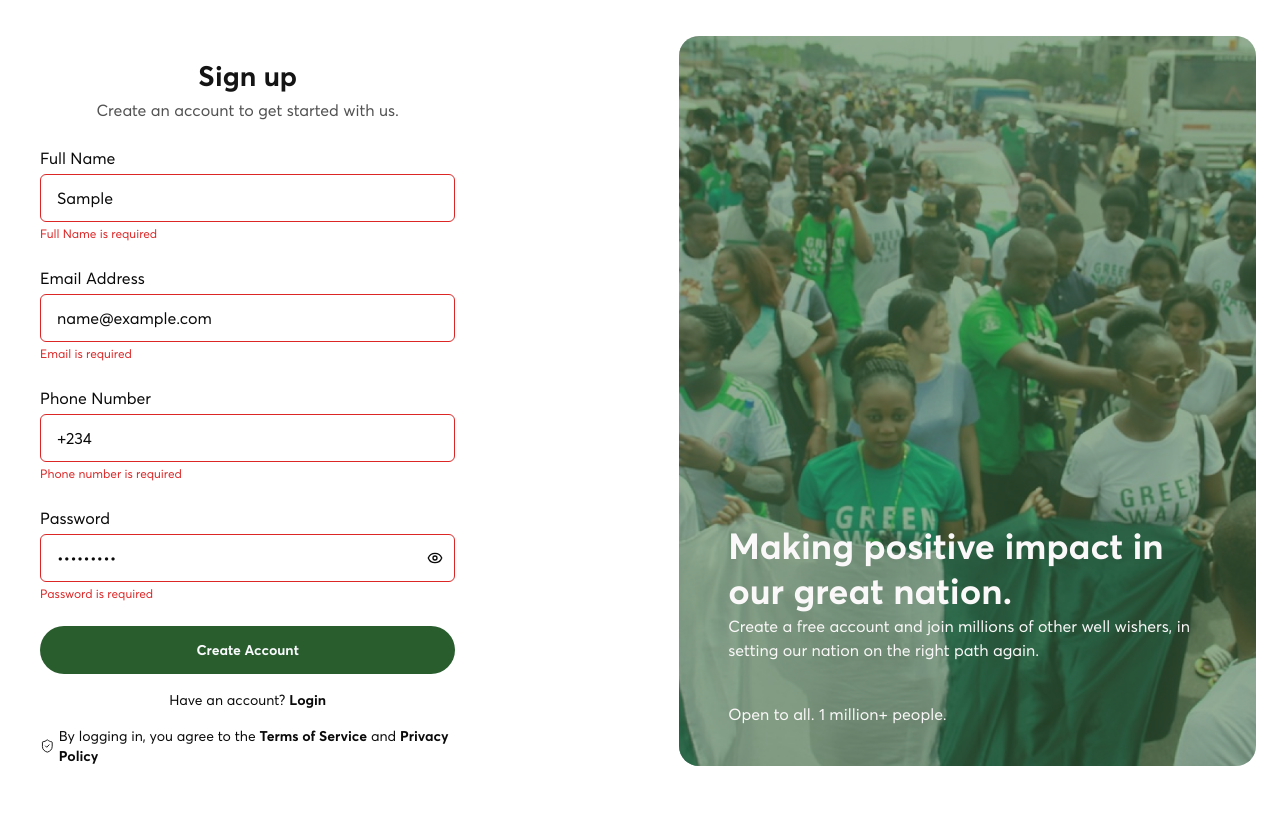
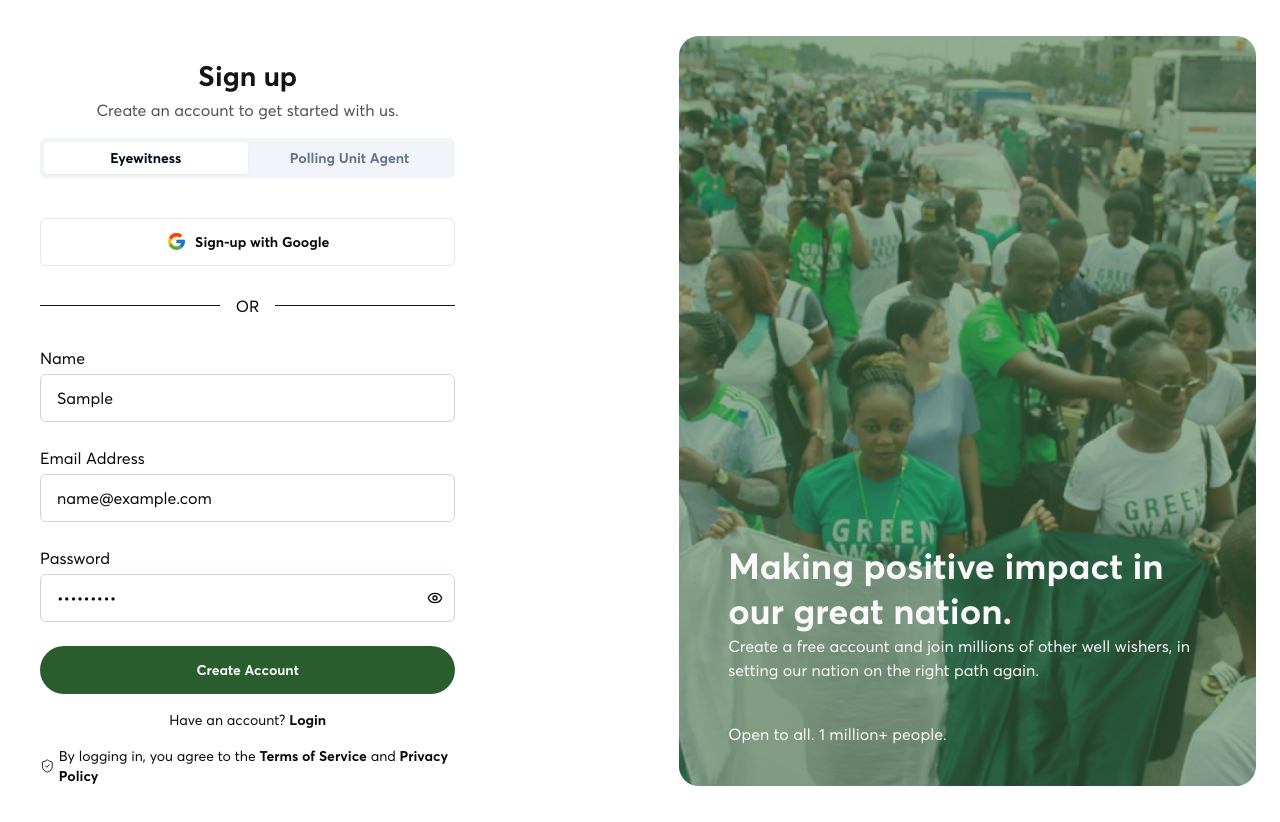
Before and after one commit to Ngelectionpolls-ng/ng-election-fe, a Next.js app: page /auth/create-account in a window 1280 px wide. Both pictures are taken after typing "Sample", "name@example.com", "Sample123" into the empty fields and a click on the button "Create Account". Built offline with nearby package versions, Linux system fonts and the light colour scheme.

Commit message:
Feat: Tab component in sign up page

```diff
--- /dev/null
+++ b/app/(auth)/auth/create-account/_GoogleAuthSection.tsx
@@ -0,0 +1,20 @@
+import Svg from "@/components/common/Svg"
+import { Button } from "@/components/ui/button"
+import { googleIcon } from "@/public/assets/icons"
+
+function GoogleAuthSection() {
+    return (
+        <div className='mt-10'>
+            <Button variant='outline' className='rounded-md gap-2'>
+                <Svg SvgIcon={googleIcon} />Sign-up with Google
+            </Button>
+            <div className='w-full flex items-center gap-4 my-7'>
+                <div className='h-px w-full bg-black-500'></div>
+                OR
+                <div className='h-px w-full bg-black-500'></div>
+            </div>
+        </div>
+    )
+}
+
+export default GoogleAuthSection
--- a/app/(auth)/auth/create-account/page.tsx
+++ b/app/(auth)/auth/create-account/page.tsx
@@ -2,61 +2,185 @@
 import AuthLayout from '../_component/authLayout';
 import FormControl from '@/components/common/FormControl';
 import { Button } from '@/components/ui/button';
+import { Tabs, TabsContent, TabsList, TabsTrigger } from '@/components/ui/tabs';
 import { ShieldCheck } from 'lucide-react';
 import Link from 'next/link';
-import { FieldValues, useForm } from 'react-hook-form';
+import { Controller, FieldValues, useForm } from 'react-hook-form';
+import GoogleAuthSection from './_GoogleAuthSection';
 
 function Page() {
-    const { register, handleSubmit, formState: { errors } } = useForm<FieldValues>({ mode: "onChange" });
-
     const headerTitle = 'Sign up';
     const headerSubTitle = 'Create an account to get started with us.';
 
+    // Initialize useForm hook
+    const { control, handleSubmit, formState: { errors } } = useForm<FieldValues>({ mode: "onChange" });
+
+    // Helper function to retrieve error messages
+    const getErrorMessage = (error: any): string | undefined => {
+        if (!error) return undefined;
+        if (typeof error === 'string') return error;
+        if (error.message) return error.message;
+        return undefined;
+    };
+
+    // Form submission handler
+    const onSubmit = (data: FieldValues) => {
+        console.log("Form submitted successfully:", data);
+    };
+
+    // Log any errors during the form validation
+    const onError = (errors: any) => {
+        console.log("Form validation failed with errors:", errors);
+    };
+
     return (
         <AuthLayout headerTitle={headerTitle} headerSubTitle={headerSubTitle} bgImg='auth-bg-img.png'>
-            <form onSubmit={handleSubmit(data => console.log(data))}>
+            <div className="mt-4">
+                <Tabs defaultValue="eyewitness" className="w-full">
+                    <TabsList>
+                        <TabsTrigger value="eyewitness">Eyewitness</TabsTrigger>
+                        <TabsTrigger value="pollingAgent">Polling Unit Agent</TabsTrigger>
+                    </TabsList>
+                    <TabsContent value="eyewitness">
+                        {/* Form for Eyewitness */}
+                        <GoogleAuthSection />
+                        <form onSubmit={handleSubmit(onSubmit, onError)}>
                             <div className='flex flex-col gap-6 mt-6'>
+                                {/* Name input */}
+                                <Controller
+                                    name="name"
+                                    control={control}
+                                    rules={{ required: "Name is required" }}
+                                    render={({ field }) => (
                                         <FormControl
-                        as="input"
-                        inputStyle
-                        labelText="Full Name"
-                        placeholder="Enter your full name"
-                        error={typeof errors.fullName?.message === 'string' ? errors.fullName.message : undefined}
-                        {...register('fullName', { required: 'Full Name is required' })}
+                                            as='input'
+                                            labelText='Name'
+                                            placeholder='Enter full name'
+                                            {...field}
+                                            error={getErrorMessage(errors.name)}
                                         />
+                                    )}
+                                />
+                                {/* Email input */}
+                                <Controller
+                                    name="email"
+                                    control={control}
+                                    rules={{ required: "Email is required" }}
+                                    render={({ field }) => (
                                         <FormControl
-                        as="input"
-                        inputStyle
-                        labelText="Email Address"
-                        placeholder="Enter your email address"
+                                            as='input'
+                                            labelText='Email Address'
+                                            placeholder='Enter your email address'
                                             type='email'
-                        error={typeof errors.email?.message === 'string' ? errors.email.message : undefined}
-                        {...register('email', { required: 'Email is required' })}
+                                            {...field}
+                                            error={getErrorMessage(errors.email)}
                                         />
+                                    )}
+                                />
+                                {/* Password input */}
+                                <Controller
+                                    name="password"
+                                    control={control}
+                                    rules={{ required: "Password is required", minLength: { value: 8, message: "Password must be at least 8 characters" } }}
+                                    render={({ field }) => (
                                         <FormControl
-                        as="input"
-                        inputStyle
-                        labelText="Phone Number"
-                        placeholder="Enter your phone number"
-                        type='text'
-                        defaultValue={"+234"}
-                        error={typeof errors.phoneNumber?.message === 'string' ? errors.phoneNumber.message : undefined}
-                        {...register('phoneNumber', { required: 'Phone number is required' })}
+                                            as='input'
+                                            labelText='Password'
+                                            placeholder='Enter your password'
+                                            type='password'
+                                            {...field}
+                                            error={getErrorMessage(errors.password)}
                                         />
+                                    )}
+                                />
+                                {/* Submit button */}
+                                <Button type='submit'>Create Account</Button>
+                            </div>
+                            <div className='flex justify-center text-sm mt-4 font-light'>
+                                <p>Have an account? {" "}</p>
+                                <Link href={"/auth/login"} className='font-bold hover:opacity-80 ml-1'>Login</Link>
+                            </div>
+                            <div className='flex items-center gap-1 font-light text-sm mt-4'>
+                                <ShieldCheck size={16} strokeWidth={1.5} />
+                                <p>By logging in, you agree to the
+                                    <Link href={"#"} className='font-bold'> Terms of Service </Link>
+                                    and
+                                    <Link href={"#"} className='font-bold'> Privacy Policy</Link>
+                                </p>
+                            </div>
+                        </form>
+                    </TabsContent>
+                    <TabsContent value="pollingAgent">
+                        {/* Form for Polling Agent */}
+                        <GoogleAuthSection />
+                        <form onSubmit={handleSubmit(onSubmit, onError)}>
+                            <div className='flex flex-col gap-6 mt-6'>
+                                {/* Name input */}
+                                <Controller
+                                    name="name"
+                                    control={control}
+                                    rules={{ required: "Name is required" }}
+                                    render={({ field }) => (
                                         <FormControl
-                        as="input"
-                        inputStyle
-                        labelText="Password"
-                        placeholder="Enter your password"
+                                            as='input'
+                                            labelText='Name'
+                                            placeholder='Enter full name'
+                                            {...field}
+                                            error={getErrorMessage(errors.name)}
+                                        />
+                                    )}
+                                />
+                                {/* Email input */}
+                                <Controller
+                                    name="email"
+                                    control={control}
+                                    rules={{ required: "Email is required" }}
+                                    render={({ field }) => (
+                                        <FormControl
+                                            as='input'
+                                            labelText='Email Address'
+                                            placeholder='Enter your email address'
+                                            type='email'
+                                            {...field}
+                                            error={getErrorMessage(errors.email)}
+                                        />
+                                    )}
+                                />
+                                {/* Password input */}
+                                <Controller
+                                    name="password"
+                                    control={control}
+                                    rules={{ required: "Password is required", minLength: { value: 8, message: "Password must be at least 8 characters" } }}
+                                    render={({ field }) => (
+                                        <FormControl
+                                            as='input'
+                                            labelText='Password'
+                                            placeholder='Enter your password'
                                             type='password'
-                        error={typeof errors.password?.message === 'string' ? errors.password.message : undefined}
-                        {...register('password', { required: 'Password is required', minLength: { value: 8, message: "It should contain at least 8 characters" } })}
+                                            {...field}
+                                            error={getErrorMessage(errors.password)}
                                         />
-                    <Button>Create Account</Button>
+                                    )}
+                                />
+                                {/* Submit button */}
+                                <Button type='submit'>Create Account</Button>
                             </div>
-                <div className='flex justify-center text-sm mt-4 font-light'><p>Have an account? {" "}</p><Link href={"/auth/login"} className='font-bold hover:opacity-80 ml-1'>Login</Link></div>
-                <div className='flex items-center gap-1 font-light text-sm mt-4'><ShieldCheck size={16} strokeWidth={1.5} /><p>By logging in, you agree to the <Link href={"#"} className='font-bold'>Terms of Service</Link> and <Link href={"#"} className='font-bold'>Privacy Policy</Link></p></div>
+                            <div className='flex justify-center text-sm mt-4 font-light'>
+                                <p>Have an account? {" "}</p>
+                                <Link href={"/auth/login"} className='font-bold hover:opacity-80 ml-1'>Login</Link>
+                            </div>
+                            <div className='flex items-center gap-1 font-light text-sm mt-4'>
+                                <ShieldCheck size={16} strokeWidth={1.5} />
+                                <p>By logging in, you agree to the
+                                    <Link href={"#"} className='font-bold'> Terms of Service </Link>
+                                    and
+                                    <Link href={"#"} className='font-bold'> Privacy Policy</Link>
+                                </p>
+                            </div>
                         </form>
+                    </TabsContent>
+                </Tabs>
+            </div>
         </AuthLayout>
     );
 }
--- a/components/common/FormControl.tsx
+++ b/components/common/FormControl.tsx
@@ -1,4 +1,4 @@
-import React, { useState } from 'react';
+import React, { useState, ChangeEvent } from 'react';
 import {
     FieldValues,
     Path,
@@ -20,6 +20,8 @@ type InputProps = React.ComponentPropsWithoutRef<'input'>;
 type SelectProps = {
     options: { value: string; label: string }[];
     placeholder?: string;
+    value?: string;
+    onChange?: (event: ChangeEvent<HTMLSelectElement>) => void;
 } & React.ComponentPropsWithoutRef<'select'>;
 type TextAreaProps = React.ComponentPropsWithoutRef<'textarea'>;
 export type Register = UseFormRegister<FieldValues>;
@@ -68,13 +70,13 @@ export default function FormControl({
     };
 
     let content;
-    let notice = props.required ? '*' : '';
+    const notice = props.required ? '*' : '';
 
     if (isSelect(as, props)) {
-        const { options, placeholder } = props;
+        const { options, placeholder, value, onChange } = props;
 
         content = (
-            <Select>
+            <Select value={value} onValueChange={(val) => onChange?.(val as unknown as ChangeEvent<HTMLSelectElement>)}>
                 <SelectTrigger>
                     <SelectValue placeholder={placeholder || "Select..."} />
                 </SelectTrigger>
@@ -88,8 +90,7 @@ export default function FormControl({
             </Select>
         );
     } else if (isInput(as, props)) {
-        const inputType =
-            props.type === 'password' && showPassword ? 'text' : props.type;
+        const inputType = props.type === 'password' && showPassword ? 'text' : props.type;
 
         content = (
             <div className="relative">
@@ -100,9 +101,8 @@ export default function FormControl({
                         required: props.required && 'This field is required',
                         ...registerOptions,
                     })}
-                    className={`${
-                        error ? 'border-red-600' : 'border-[#CBD5E1]'
-                    } border rounded-md h-12 outline-none px-4 text-neutral-dark-2 w-full pr-10`} // Added padding to the right for the icon
+                    className={`${error ? 'border-red-600' : 'border-[#CBD5E1]'
+                        } border rounded-md h-12 outline-none px-4 text-neutral-dark-2 w-full pr-10 font-light`}
                 />
                 {props.type === 'password' && (
                     <span
@@ -122,21 +122,10 @@ export default function FormControl({
                     required: props.required && 'This field is required',
                     ...registerOptions,
                 })}
-                className={`flex b-radius f-width ${props.className}`}
+                className={`border rounded-md p-2 ${error ? 'border-red-600' : 'border-[#CBD5E1]'} w-full`}
             />
         );
     }
-
-    // Function to extract error message from FieldError
-    const getErrorMessage = (error?: string | FieldError) => {
-        if (typeof error === 'string') {
-            return error;
-        }
-        if (error && typeof error.message === 'string') {
-            return error.message;
-        }
-        return undefined;
-    };
 
     return (
         <div
@@ -152,9 +141,9 @@ export default function FormControl({
                 </div>
             )}
             {content}
-            {getErrorMessage(error) && (
+            {error && (
                 <span className="text-red-600 text-xs">
-                    {getErrorMessage(error)}
+                    {typeof error === 'string' ? error : error?.message}
                 </span>
             )}
         </div>
--- /dev/null
+++ b/components/ui/tabs.tsx
@@ -0,0 +1,55 @@
+"use client"
+
+import * as React from "react"
+import * as TabsPrimitive from "@radix-ui/react-tabs"
+
+import { cn } from "@/lib/utils"
+
+const Tabs = TabsPrimitive.Root
+
+const TabsList = React.forwardRef<
+  React.ElementRef<typeof TabsPrimitive.List>,
+  React.ComponentPropsWithoutRef<typeof TabsPrimitive.List>
+>(({ className, ...props }, ref) => (
+  <TabsPrimitive.List
+    ref={ref}
+    className={cn(
+      "inline-flex h-10 w-full items-center justify-center rounded-md bg-muted p-1 text-muted-foreground",
+      className
+    )}
+    {...props}
+  />
+))
+TabsList.displayName = TabsPrimitive.List.displayName
+
+const TabsTrigger = React.forwardRef<
+  React.ElementRef<typeof TabsPrimitive.Trigger>,
+  React.ComponentPropsWithoutRef<typeof TabsPrimitive.Trigger>
+>(({ className, ...props }, ref) => (
+  <TabsPrimitive.Trigger
+    ref={ref}
+    className={cn(
+      "inline-flex items-center justify-center w-full whitespace-nowrap rounded-sm px-3 py-1.5 text-sm font-semibold ring-offset-background transition-all focus-visible:outline-none focus-visible:ring-2 focus-visible:ring-ring focus-visible:ring-offset-2 disabled:pointer-events-none disabled:opacity-50 data-[state=active]:bg-background data-[state=active]:text-foreground data-[state=active]:shadow-sm",
+      className
+    )}
+    {...props}
+  />
+))
+TabsTrigger.displayName = TabsPrimitive.Trigger.displayName
+
+const TabsContent = React.forwardRef<
+  React.ElementRef<typeof TabsPrimitive.Content>,
+  React.ComponentPropsWithoutRef<typeof TabsPrimitive.Content>
+>(({ className, ...props }, ref) => (
+  <TabsPrimitive.Content
+    ref={ref}
+    className={cn(
+      "mt-2 ring-offset-background focus-visible:outline-none focus-visible:ring-2 focus-visible:ring-ring focus-visible:ring-offset-2",
+      className
+    )}
+    {...props}
+  />
+))
+TabsContent.displayName = TabsPrimitive.Content.displayName
+
+export { Tabs, TabsList, TabsTrigger, TabsContent }
--- a/package.json
+++ b/package.json
@@ -14,7 +14,7 @@
     "@radix-ui/react-navigation-menu": "^1.2.0",
     "@radix-ui/react-select": "^2.1.1",
     "@radix-ui/react-slot": "^1.1.0",
-    "@svgr/webpack": "^8.1.0",
+    "@radix-ui/react-tabs": "^1.1.0",
     "@svgr/webpack": "^8.1.0",
     "class-variance-authority": "^0.7.0",
     "clsx": "^2.1.1",
--- a/public/assets/icons/index.ts
+++ b/public/assets/icons/index.ts
@@ -12,6 +12,7 @@ export { default as TrendIcon } from "./trending-up.svg";
 export { default as CameraIcon } from "./camera.svg";
 export { default as DownloadIcon } from "./downloadIcon.svg";
 export { default as ShareIcon} from "./shareIcon.svg";
+export { default as googleIcon} from "./google-icon.svg";
 
 //DASHBOARD SIDEBAR
 export { default as houseIcon } from "./house-icon.svg";
```
Also changed, not shown: public/assets/icons/google-icon.svg (added), 1 other file (tests, documents, lock files or other folders). Lines whose indentation alone changed are shown as unchanged.
